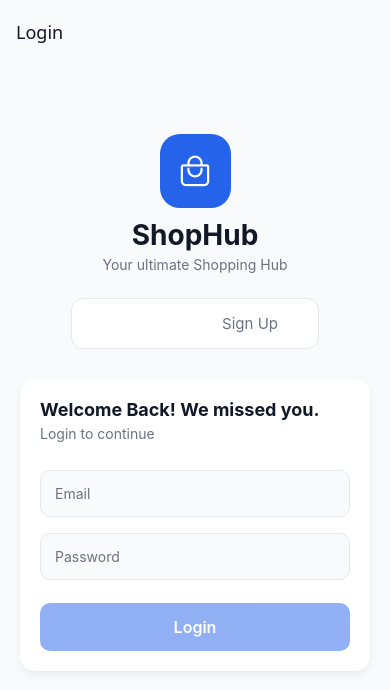
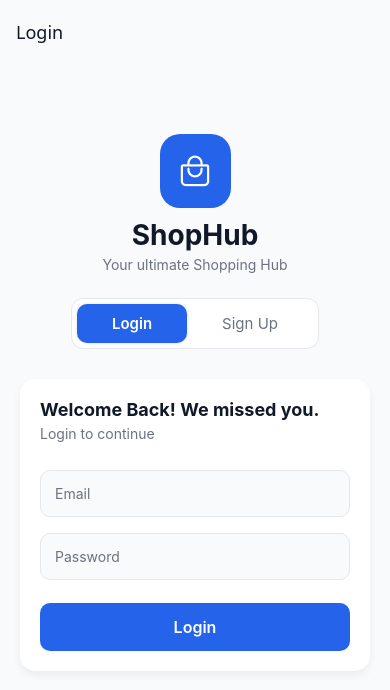
Before and after one commit to mahekgupta12/ShopHub, a React Native app: screen / in a window 390 px wide. Shown: the top 690 px of the page. Built offline with nearby package versions, Linux system fonts and the light colour scheme.

Commit message:
fix: login tab

```diff
--- a/src/screens/auth/form.tsx
+++ b/src/screens/auth/form.tsx
@@ -88,7 +88,7 @@ export default function Form({
           style={{ marginTop: 15 }}
         />
       ) : (
-        <AppPressable style={styles.submitBtn} onPress={handleSubmit} disabled={loading || !email || !password || (activeTab === "signup" && !fullName)}>
+        <AppPressable style={styles.submitBtn} onPress={handleSubmit}>
           <Text style={styles.submitText}>
             {activeTab === "signup" ? "Sign Up" : "Login"}
           </Text>
--- a/src/screens/auth/tabs.tsx
+++ b/src/screens/auth/tabs.tsx
@@ -23,7 +23,7 @@ export default function Tabs({ activeTab, setActiveTab }: Props) {
   return (
     <View style={styles.tabContainer}>
       <AppPressable
-        style={styles.tabButton}
+        style={[styles.tabButton, isLogin && styles.activeTab]}
         pressedStyle={styles.activeTab}
         onPress={() => setActiveTab("login")}
       >
@@ -38,7 +38,7 @@ export default function Tabs({ activeTab, setActiveTab }: Props) {
       </AppPressable>
 
       <AppPressable
-        style={styles.tabButton}
+        style={[styles.tabButton, isSignup && styles.activeTab]}
         pressedStyle={styles.activeTab}
         onPress={() => setActiveTab("signup")}
       >
```
